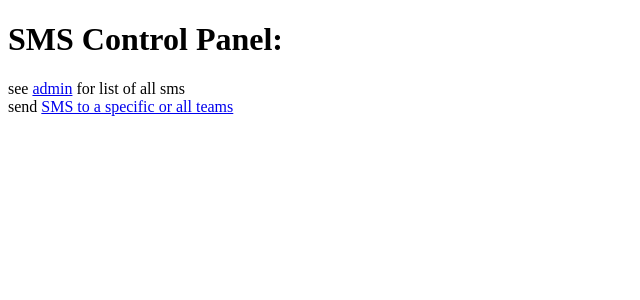
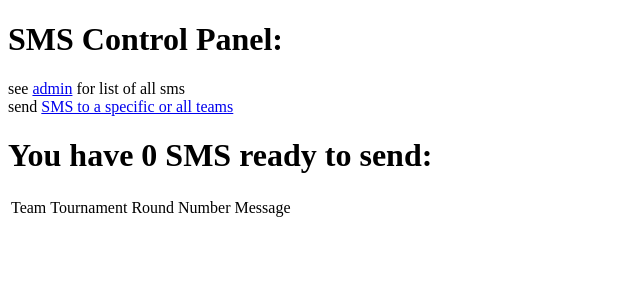
Before and after one commit to cschaffner/windmill, a Django app: page /sms/ in a window 1280 px wide. Shown: the top 300 px of the page, without its empty margins (0-640 px from the left). Run offline with Django 3.2, Linux system fonts and the light colour scheme; data that the repository does not hold is empty; parts of the project's set-up code (start-up, migrations or seed data) failed here and were passed over.

Commit message:
more sms stuff

```diff
--- a/windmill/sms/models.py
+++ b/windmill/sms/models.py
@@ -22,13 +22,29 @@ class SMSManager(models.Manager):
         # send SMS with message
         # to all registered phone numbers
 
-        # get a list of all phone numbers
+        nr_created=0
         for t in Team.objects.all():
             for nr in t.mobilenr():
                 sms = SMS.objects.create(team=t,tournament=t.tournament,
                                          message=message,number=nr)
                 logger.info('new sms with id {0} created'.format(sms.id))
+                nr_created += 1
+        return nr_created
 
+    def sendSMS(self,message,target):
+        # send SMS with message
+        # to all teams with id in target array
+
+        nr_created=0
+        for t_id in target:
+            t=Team.objects.get(id=t_id)
+            for nr in t.mobilenr():
+                sms = SMS.objects.create(team=t,tournament=t.tournament,
+                                         message=message,number=nr)
+                logger.info('new sms with id {0} created'.format(sms.id))
+                nr_created += 1
+
+        return nr_created
 
     def clear_round(self,round_nr,tournament_id):
         """
--- a/windmill/sms/urls.py
+++ b/windmill/sms/urls.py
@@ -9,7 +9,7 @@ urlpatterns = patterns('',
     # url(r'^$', 'windmill.views.home', name='home'),
     # url(r'^windmill/', include('windmill.foo.urls')),
 
-    url(r'^$', 'windmill.sms.views.home'),
+    url(r'^$', 'windmill.sms.views.control'),
     url(r'^control$', 'windmill.sms.views.control'),
     url(r'^custom', 'windmill.sms.views.custom'),
     url(r'^submit$', 'windmill.sms.views.submit'),
--- a/windmill/sms/views.py
+++ b/windmill/sms/views.py
@@ -32,34 +32,40 @@ Brackets:
 // After a 11-18 loss in the final, you are vice-champion of Windmill 2010. Congratulations!"
 """
 
-def home(request):
-    # SMS control home
-    return render_to_response('sms_control.html')
-
 def control(request):
     # SMS control home
-    return render_to_response('sms_control.html')
+    SMStosend=SMS.objects.filter(status=1)
+    logger.info(pformat(SMStosend))
+
+    return render_to_response('sms_control.html',{'SMStosend': SMStosend})
 
 def custom(request):
     # create custom SMS to a specific team (or to all)
-    return render_to_response('sms_custom.html', {'Teams': Team.objects.order_by('tournament','name')},
+    return render_to_response('sms_custom.html', {'Teams': Team.objects.filter(seed__isnull=False).order_by('tournament','name')},
                               context_instance=RequestContext(request))
 
 def submit(request):
     try:
         logger.info(pformat(request.POST))
         message = request.POST['txtMessage']
-        target = request.POST['target']
+        target = request.POST.getlist('target')
     except:
-        return render_to_response('sms_custom.html', {'error_message': 'the list of recipients was empty','Teams': Team.objects.order_by('tournament','name')},
+        return render_to_response('sms_custom.html',
+                                  {'error_message': 'the list of recipients was empty',
+                                   'Teams': Team.objects.filter(seed__isnull=False).order_by('tournament','name')},
                                   context_instance=RequestContext(request))
     else:
         if message=='':
-            return render_to_response('sms_custom.html', {'error_message': 'the message was empty','Teams': Team.objects.order_by('tournament','name')},
-                          context_instance=RequestContext(request))
+            return render_to_response('sms_custom.html',
+                                      {'error_message': 'the message was empty',
+                                       'Teams': Team.objects.filter(seed__isnull=False).order_by('tournament','name')},
+                                      context_instance=RequestContext(request))
 
-        logger.info('send message "{0}" to {1}'.format(message,target))
-#        SMS.objects.broadcast(message)
+        logger.info('send message "{0}" to {1}'.format(message,pformat(target)))
+        if target == 'broadcast':
+            nr_created = SMS.objects.broadcast(message)
+        else:
+            nr_created = SMS.objects.sendSMS(message,target)
         return HttpResponseRedirect('control')
 
 def create(request,tournament_id):
--- a/windmill/templates/sms_control.html
+++ b/windmill/templates/sms_control.html
@@ -10,5 +10,19 @@
 <div>see <a href="/sms/admin">admin</a> for list of all sms</div>
 <div>send <a href="/sms/custom">SMS to a specific or all teams</a></div>
 
+<h1>You have {{SMStosend.count}} SMS ready to send:</h1>
+<table>
+	<tr><td>Team</td><td>Tournament</td><td>Round</td><td>Number</td><td>Message</td></tr>
+{% for s in SMStosend %}
+	<tr><td>{{s.team}}</td>
+		<td>{{s.tournament}}</td>
+		<td>{{s.round}}</td>
+		<td>{{s.number}}</td>
+		<td>{{s.message}}</td>
+	</tr>
+{% endfor %}
+</table>
+
+
 
 {% endblock content %}
--- a/windmill/templates/sms_custom.html
+++ b/windmill/templates/sms_custom.html
@@ -19,7 +19,7 @@ return false;   }
 <select name="target" multiple="yes" size="20">
 	<option value="broadcast" selected="yes">All Teams</option>
 	{% for t in Teams %}
-	<option value={{t.lgv_id}}>{{t.tournament}} - {{t.name}}</option>
+	<option value={{t.id}}>{{t.tournament}} - {{t.name}}</option>
 	{% endfor %}
 </select>
 <br>
```
